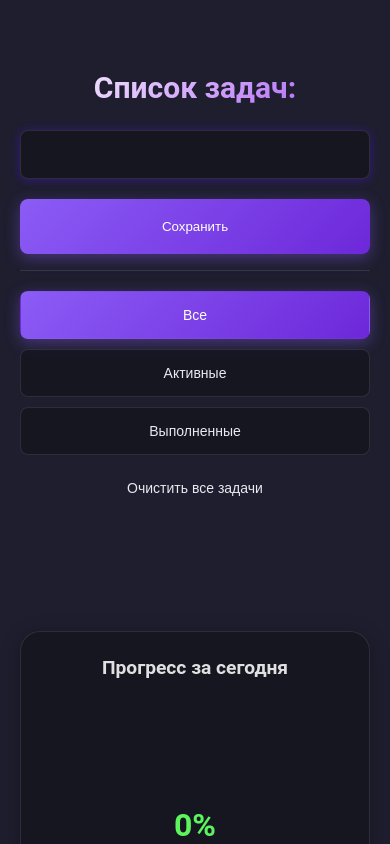
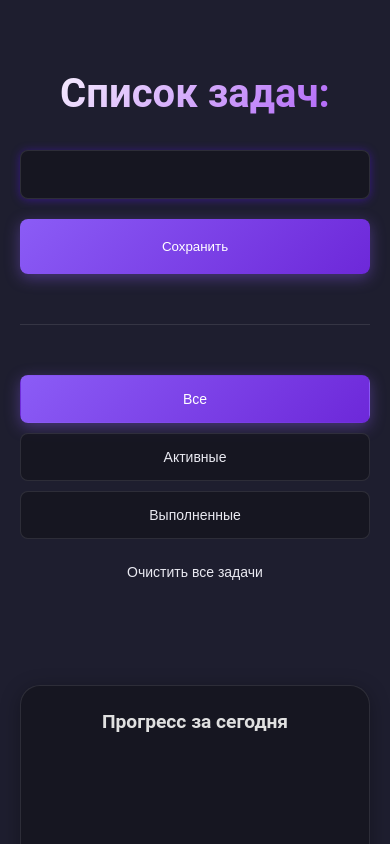
Before and after one commit to AtamanovPetr/todo-list, a React (Vite) app: page / in a window 390 px wide. Shown: the top 844 px of the page. Built offline with nearby package versions, Linux system fonts and the light colour scheme.

Commit message:
fix margin

```diff
--- a/src/index.css
+++ b/src/index.css
@@ -346,12 +346,17 @@ body {
   justify-content: space-between;
 }
 @media (max-width: 768px) {
+  .todo-form {
+    padding-bottom: 50px;
+  }
   .main-content {
     flex-direction: column;
   }
   .dashboard-card {
     width: 100%;
-    margin: 50px 0px;
+  }
+  .filter-buttons {
+    margin-top: 50px;
   }
 }
 @media (max-width: 700px) {
@@ -381,9 +386,6 @@ body {
     width: 100%;
     padding: 20px 30px;
   }
-  .todo-title {
-    font-size: 30px;
-  }
   .filter-buttons {
     flex-direction: column;
     max-height: inherit;
@@ -392,7 +394,14 @@ body {
     width: 100%;
   }
 }
-
+@media (max-width: 400px) {
+  .todo-title {
+    font-size: 40px;
+  }
+  .filter-buttons {
+    margin-bottom: 40px;
+  }
+}
 @media (max-width: 350px) {
   .archive-item__clear {
     margin: 15px 0px 0px 10px;
```
